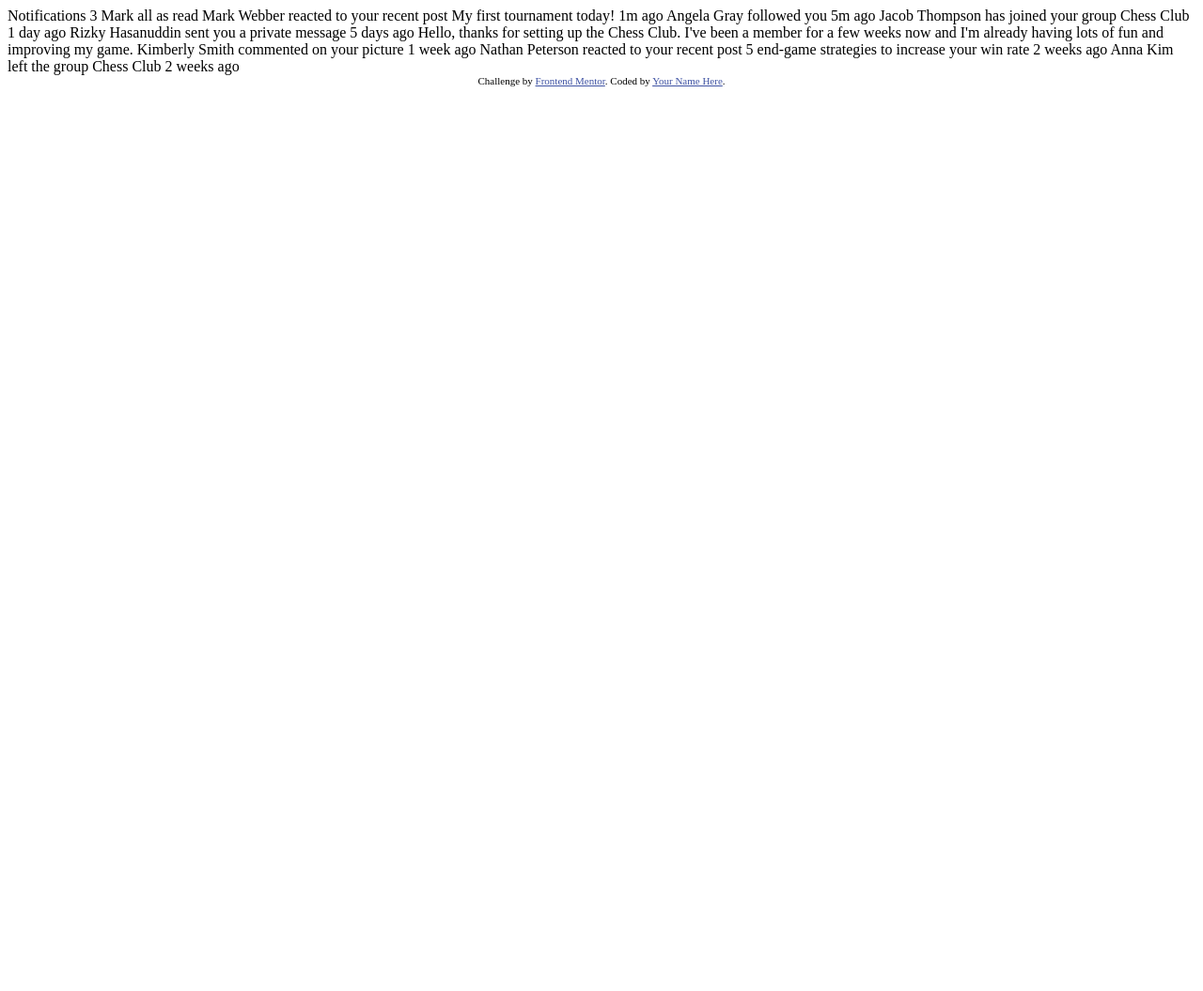
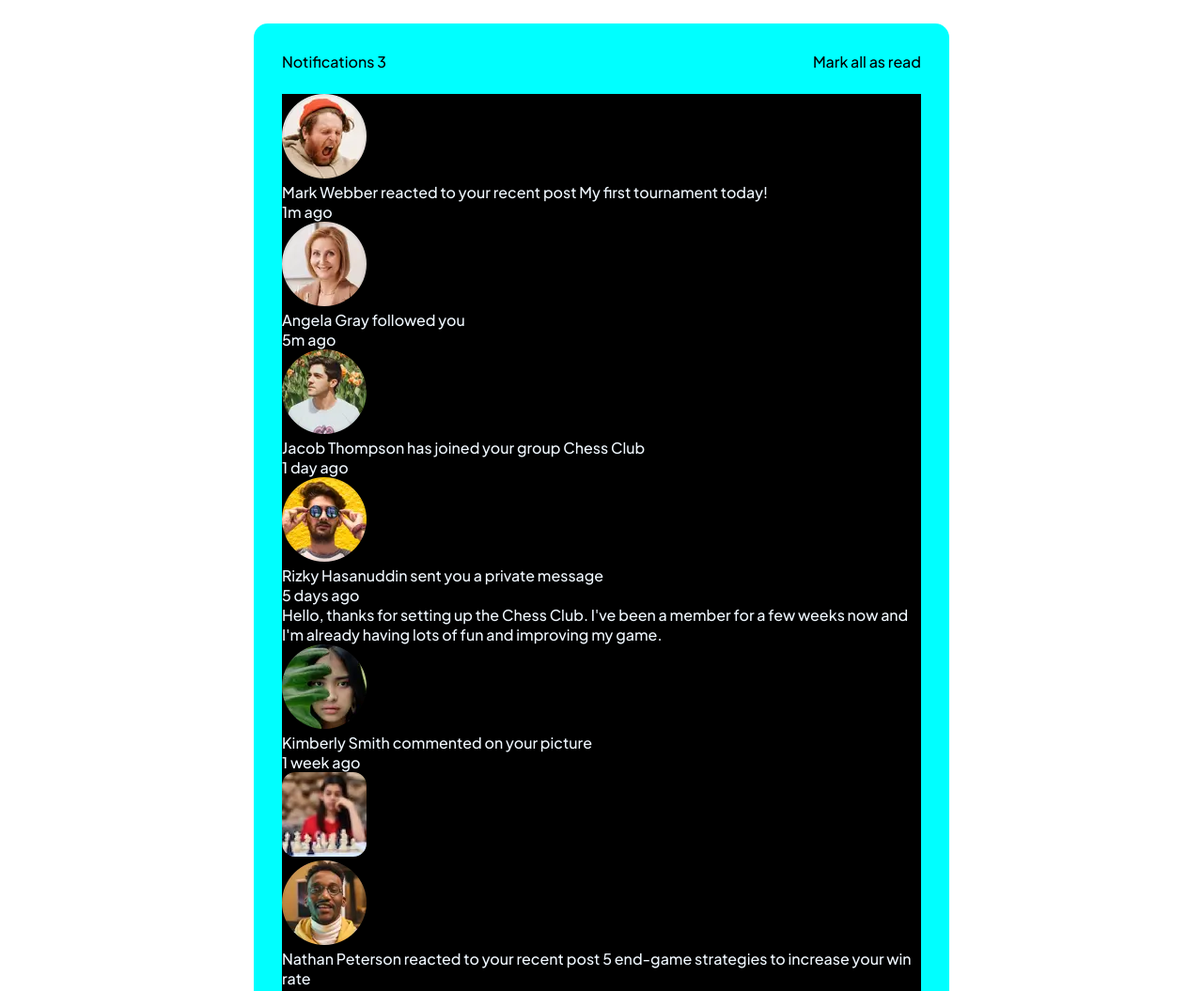
Before and after one commit to RodCri/Notifications-page, a plain HTML site: page index.html in a window 1280 px wide. Shown: the top 1055 px of the page at 94% size. Before the commit the page ends 800 px from the top, so only its background shows below. Drawn offline with Linux system fonts and the light colour scheme.

Commit message:
add structure of tags and style header notifications

```diff
--- a/index.html
+++ b/index.html
@@ -2,50 +2,65 @@
 <html lang="en">
 <head>
   <meta charset="UTF-8">
-  <meta name="viewport" content="width=device-width, initial-scale=1.0"> <!-- displays site properly based on user's device -->
-
+  <meta name="viewport" content="width=device-width, initial-scale=1.0">
   <link rel="icon" type="image/png" sizes="32x32" href="./assets/images/favicon-32x32.png">
-
   <title>Frontend Mentor | Notifications page</title>
-
-  <!-- Feel free to remove these styles or customise in your own stylesheet 👍 -->
-  <style>
-    .attribution { font-size: 11px; text-align: center; }
-    .attribution a { color: hsl(228, 45%, 44%); }
-  </style>
+  <link rel="stylesheet" href="css/style.css">
+  <meta name="description" content="challenge frontendmentor Notifications page">
+  <meta name="keywords" content="frontendmentor, Notifications, page">
+  <meta name="author" content="Cristian Camilo Rodriguez">
 </head>
 <body>
-
-  Notifications 3
-
-  Mark all as read
-
-  Mark Webber reacted to your recent post My first tournament today!
-  1m ago
-
-  Angela Gray followed you
-  5m ago
-
-  Jacob Thompson has joined your group Chess Club
-  1 day ago
-
-  Rizky Hasanuddin sent you a private message
-  5 days ago
-  Hello, thanks for setting up the Chess Club. I've been a member for a few weeks now and
-  I'm already having lots of fun and improving my game.
-
-  Kimberly Smith commented on your picture
-  1 week ago
-
-  Nathan Peterson reacted to your recent post 5 end-game strategies to increase your win rate
-  2 weeks ago
-
-  Anna Kim left the group Chess Club
-  2 weeks ago
-
-  <div class="attribution">
-    Challenge by <a href="https://www.frontendmentor.io?ref=challenge" target="_blank">Frontend Mentor</a>.
-    Coded by <a href="#">Your Name Here</a>.
-  </div>
+  <main class="content">
+    <section class="notifications">
+      <header class="notifications__count">
+        <p class="count">Notifications <span>3</span></p>
+        <p class="mark-all">Mark all as read</p>
+      </header>
+      <section class="messages">
+        <div class="message note">
+          <img src="assets/images/avatar-mark-webber.webp" alt="" class="message__avatar">
+          <p class="message__text"><span class="name">Mark Webber </span>reacted to your recent post My first tournament today! <span class="no-read"></span>
+          <p class="message__time">1m ago</p></p>
+        </div>
+        <div class="message note">
+          <img src="assets/images/avatar-angela-gray.webp" alt="" class="message__avatar">
+          <p class="message__text"><span class="name">Angela Gray </span>followed you<span class="no-read"></span>
+          <p class="message__time">5m ago</p></p>
+        </div>
+        <div class="message note">
+          <img src="assets/images/avatar-jacob-thompson.webp" alt="" class="message__avatar">
+          <p class="message__text"><span class="name">Jacob Thompson </span>has joined your group<span class="no-read"></span> <span class="category">Chess Club</span>
+          <p class="message__time">1 day ago</p></p>
+        </div>
+        <div class="message message--post note">
+          <img src="assets/images/avatar-rizky-hasanuddin.webp" alt="" class="message__avatar">
+          <p class="message__text"><span class="name">Rizky Hasanuddin </span>sent you a private message
+          <p class="message__time"> 5 days ago</p></p>
+          <div class="message__info">
+            <p> Hello, thanks for setting up the Chess Club. I've been a member for a few weeks now and
+              I'm already having lots of fun and improving my game.</p>
+          </div>
+        </div>
+        <div class="message note">
+          <img src="assets/images/avatar-kimberly-smith.webp" alt="" class="message__avatar">
+          <p class="message__text"><span class="name">Kimberly Smith </span>commented on your picture
+          <p class="message__time">1 week ago</p></p>
+          <img src="assets/images/image-chess.webp" alt="" class="message__img">
+        </div>
+        <div class="message note">
+          <img src="assets/images/avatar-nathan-peterson.webp" alt="" class="message__avatar">
+          <p class="message__text"><span class="name">Nathan Peterson </span>reacted to your recent post 5 end-game strategies to increase your win rate
+          <p class="message__time">2 weeks ago</p></p>
+        </div>
+        <div class="message note">
+          <img src="assets/images/avatar-anna-kim.webp" alt="" class="message__avatar">
+          <p class="message__text"><span class="name">Anna Kim </span>left the group Chess Club
+          <p class="message__time">2 weeks ago</p></p>
+        </div>
+      </section>
+    </section>
+  </main>
+  <script src="js/main.js"></script>
 </body>
 </html>
--- /dev/null
+++ b/sass/_variables.scss
@@ -0,0 +1,9 @@
+$red: hsl(1, 90%, 64%);
+$blue: hsl(219, 85%, 26%);
+$white: hsl(0, 0%, 100%);
+$very-light-grayish-blue: hsl(210, 60%, 98%);
+$light-grayish-blue-1: hsl(211, 68%, 94%);
+$light-grayish-blue-2: hsl(205, 33%, 90%);
+$grayish-blue: hsl(219, 14%, 63%);
+$dark-grayish-blue: hsl(219, 12%, 42%);
+$very-dark-blue: hsl(224, 21%, 14%);
--- /dev/null
+++ b/sass/style.scss
@@ -0,0 +1,40 @@
+@import url('https://fonts.googleapis.com/css2?family=Plus+Jakarta+Sans:wght@500;800&display=swap');
+@import "variables";
+*{
+  padding: 0;
+  margin: 0;
+  box-sizing: border-box;
+}
+html{
+  font-size: 62.5%
+}
+body{
+  font-size: 1.6rem;
+  font-family: 'Plus Jakarta Sans', sans-serif;
+}
+.content{
+  width: 100%;
+  height: 100%;
+  display: grid;
+  justify-items: center;
+  padding: 25px 0;
+  .notifications{
+    background-color: aqua;
+    width: 90%;
+    max-width: 740px;
+    border-radius: 15px;
+    @media(min-width:920px){
+      padding: 30px;
+    }
+    &__count{
+      display: flex;
+      margin-bottom: 24px;
+      justify-content: space-between;
+      align-items: center;
+    }
+    .messages{
+      background-color: black;
+      color: aliceblue;
+    }
+  }
+}
```
Also changed, not shown: css/style.css (added), js/main.js (added), 3 other files.
